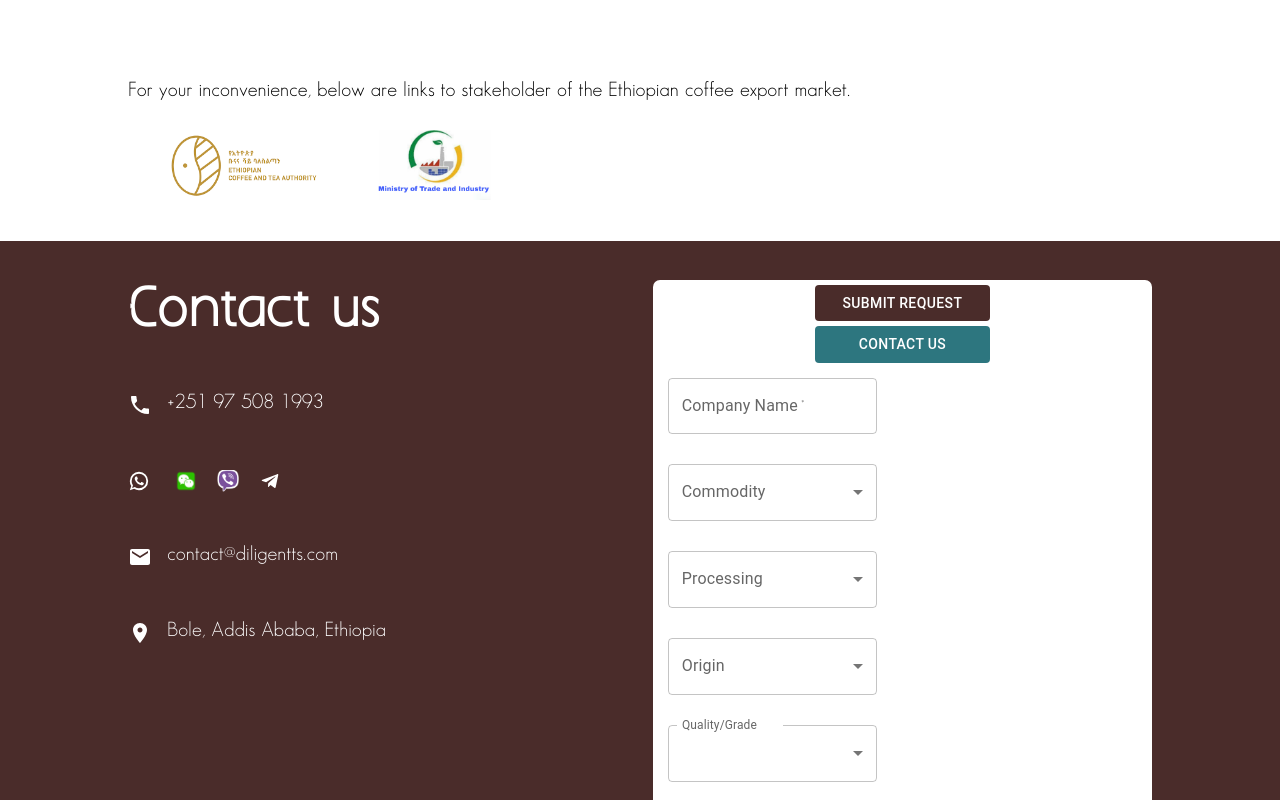
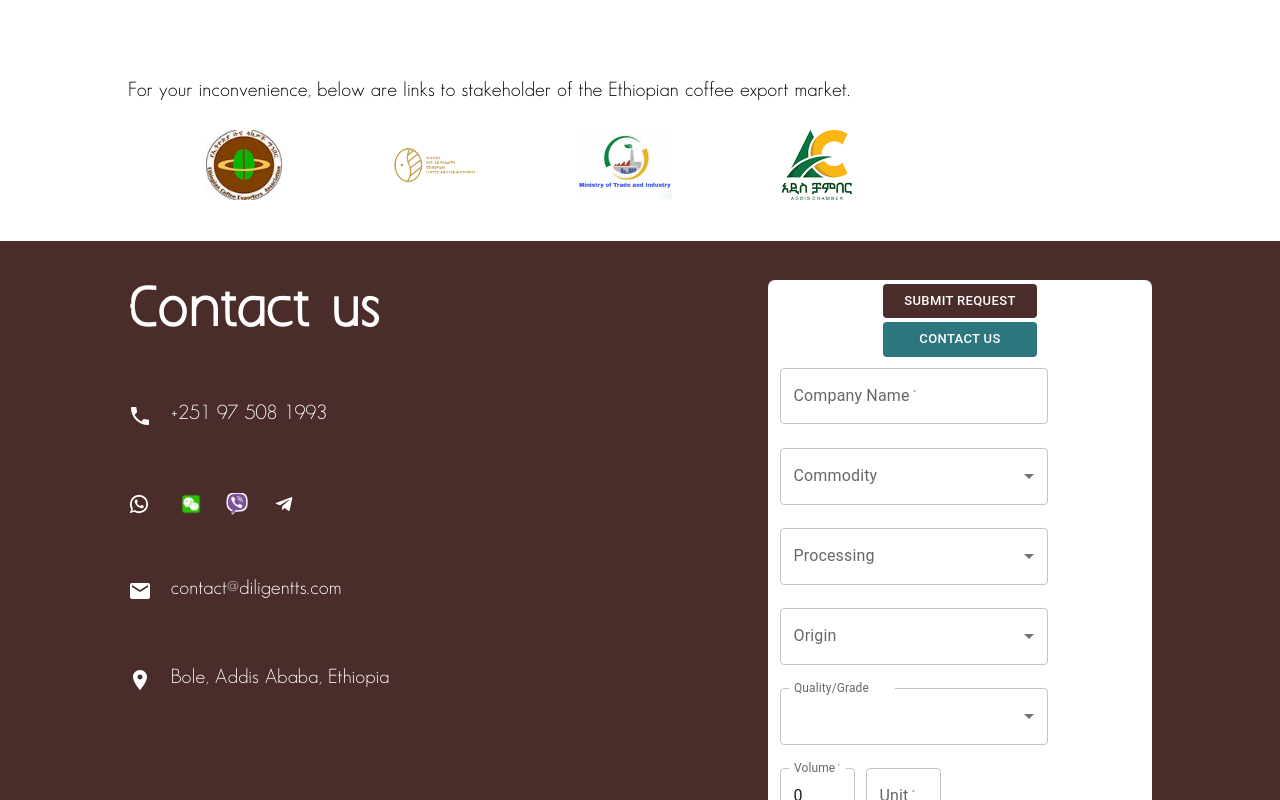
Before and after one commit to M00n-man92/diligentsolution, a React (Create React App) app: page / in a window 1280 px wide. Shown: the part 3300-4100 px from the top of the page. Built offline with nearby package versions, Linux system fonts and the light colour scheme.

Commit message:
didn't get to make the pop ups change dunnno waht the problem is??

```diff
--- a/src/components/body/first.scss
+++ b/src/components/body/first.scss
@@ -58,7 +58,7 @@
     display: flex;
     flex-direction: column;
     @media (max-width: 40em) {
-      top: -300px;
+      top: -320px;
       font-size: 12px;
     }
 
@@ -85,6 +85,7 @@
         margin-bottom: 3%;
         @media (max-width: 40em) {
           font-size: 20px;
+          margin-bottom: 0%;
         }
       }
     }
@@ -93,7 +94,7 @@
       margin-top: 0%;
       width: 38%;
       @media (max-width: 40em) {
-        margin-top: 4%;
+        margin-top: 1%;
         margin-left: 10%;
         width: 55%;
       }
--- a/src/components/eighth/Eight.jsx
+++ b/src/components/eighth/Eight.jsx
@@ -66,9 +66,11 @@ export default function Eight({ isOpen, isSet, isObj, neObj }) {
               </span>
             </div>
             <div className="duos">
+              <a href="#contact us">
               <button>
                 Submit your request
               </button>
+              </a>
             </div>
           </div>
         </div>
--- a/src/components/eighth/eight.scss
+++ b/src/components/eighth/eight.scss
@@ -10,7 +10,6 @@ top: 50%;
 left: 50%;
 
 transform: translate(-50%, -50%);
-
   // border: 0.5px solid #555;
   display: block;
   // background-color: 112D17;
--- a/src/components/elventh/Eleven.jsx
+++ b/src/components/elventh/Eleven.jsx
@@ -7,6 +7,12 @@ export default function Eleven() {
       For your inconvenience, below are links to stakeholder of the Ethiopian coffee export market.
       </span>
       <div className="linkes">
+      <div className="single">
+        <a href="https://www.ecea.org.et" target="_blank" rel="noopener noreferrer">
+        <img src="./assets/3e1b8a40-68f2-11ed-a2d1-73ce7a3dfa49.jpeg" alt="" />
+        </a>
+
+        </div>
         <div className="single">
         <a href="https://ethiocta.gov.et/" target="_blank" rel="noopener noreferrer">
         <img src="./assets/download.png" alt="" />
@@ -18,6 +24,11 @@ export default function Eleven() {
             <img src="./assets/trade.jpg" alt="" />
           </a>
         </div>
+        <div className="single">
+          <a href="https://addischamber.com/"target="_blank" rel="noopener noreferrer">
+            <img src="./assets/52d02df0-68f3-11ed-a2d1-73ce7a3dfa49.png" alt="" />
+          </a>
+        </div>
 
       </div>
     </div>
--- a/src/components/elventh/eleven.scss
+++ b/src/components/elventh/eleven.scss
@@ -30,11 +30,15 @@
     display: flex;
     width: inherit;
     align-items: center;
+    @media (max-width: 40em) {
+      flex-wrap: wrap;
+      align-items: flex-start;
+    }
     .single{
       margin-left: 4%;
       width: inherit;
       @media (max-width: 40em) {
-        margin-left: 3%;
+        margin-left: 1%;
         // background-color: red;
        }
 
@@ -43,7 +47,7 @@
         img{
           width: 150px;
           height: 70px;
-          object-fit: cover;
+          object-fit: contain;
           @media (max-width: 40em) {
             width: 100px;
 
--- a/src/components/nav/Nav.jsx
+++ b/src/components/nav/Nav.jsx
@@ -8,24 +8,24 @@ export default function Nav() {
       </div>
       <div className="sec">
       <div className="first">
-        <a href='#home' onClick={(e)=>{console.log("")}}>
+        <a href='#home'>
          <b>About Us</b>
 
         </a>
       </div>
       <div className="first">
-        <a href='#about us' onClick={(e)=>{console.log("")}}>
+        <a href='#about us'>
           <b>Our Principles</b>
         </a>
       </div>
 
       <div className="first">
-      <a href='#services' onClick={(e)=>{console.log("")}}>
+      <a href='#services'>
          <b>Our Services</b>
 
         </a>
       </div>
-      <div className="first" onClick={(e)=>{console.log("")}}>
+      <div className="first">
         <a href='#contact us' >
           <b>
           Contact Us
--- a/src/components/ninth/nine.scss
+++ b/src/components/ninth/nine.scss
@@ -101,19 +101,19 @@
     }
   }
   .second {
-    flex: 1;
+    // flex: 1;
     margin-left: 2%;
     margin-right: 10%;
     margin-top: 3%;
     background-color: white;
-    width: 25%;
+    width: 30%;
     border-radius: 7px;
-    display: flex;
+    // display: flex;
     // background-color: red;
     // height: 10%;
     @media (max-width: 40em) {
       height: 100%;
-      flex: 1;
+      // flex: 1;
       margin-right: 1%;
       margin-left: 1%;
       width: 100%;
@@ -126,15 +126,18 @@
       // justify-content: flex-start;
       align-items: center;
       position: relative;
+      // background-color: red;
+      height: 100%;
       // right: -60%;
       @media (max-width:40em) {
-        right: -50%;
+        // right: -100%;
       }
       .button{
         background-color: #2d767f;
         color: white;
         margin-top: 1%;
-        width: 35%;
+        width: 40%;
+        font-size: 13px;
         // font-family: "Roboto-Regular";
       }
     }
@@ -150,7 +153,7 @@
       }
 
       .texting {
-        width: 60%;
+        width: 100%;
         @media (max-width: 40em) {
           width: 90%;
           font-size: 12px;
--- a/src/components/sixth/six.scss
+++ b/src/components/sixth/six.scss
@@ -126,8 +126,8 @@
   display: none;
   &.active {
     width: 100%;
-    background-color: #112d17;
-
+    // background-color: #112d17;
+background-color: white;
     // position: fixed;
 
     // top: 50%;
@@ -156,7 +156,8 @@
       h2 {
         font-size: 48px;
         font-family: "Aaargh";
-        color: white;
+        // color: white;
+        color: #112d17;
         @media (max-width: 40em) {
           font-size: 22px;
         }
@@ -172,7 +173,8 @@
       flex-wrap: wrap;
       .somethin {
         width: 25%;
-        background-color: #060e08;
+        // background-color: #060e08;
+        background-color: #112d17;
         display: flex;
         height: 95%;
         // border: 1px solid black;
```
Also changed, not shown: public/assets/3e1b8a40-68f2-11ed-a2d1-73ce7a3dfa49.jpeg, public/assets/52d02df0-68f3-11ed-a2d1-73ce7a3dfa49.png.
